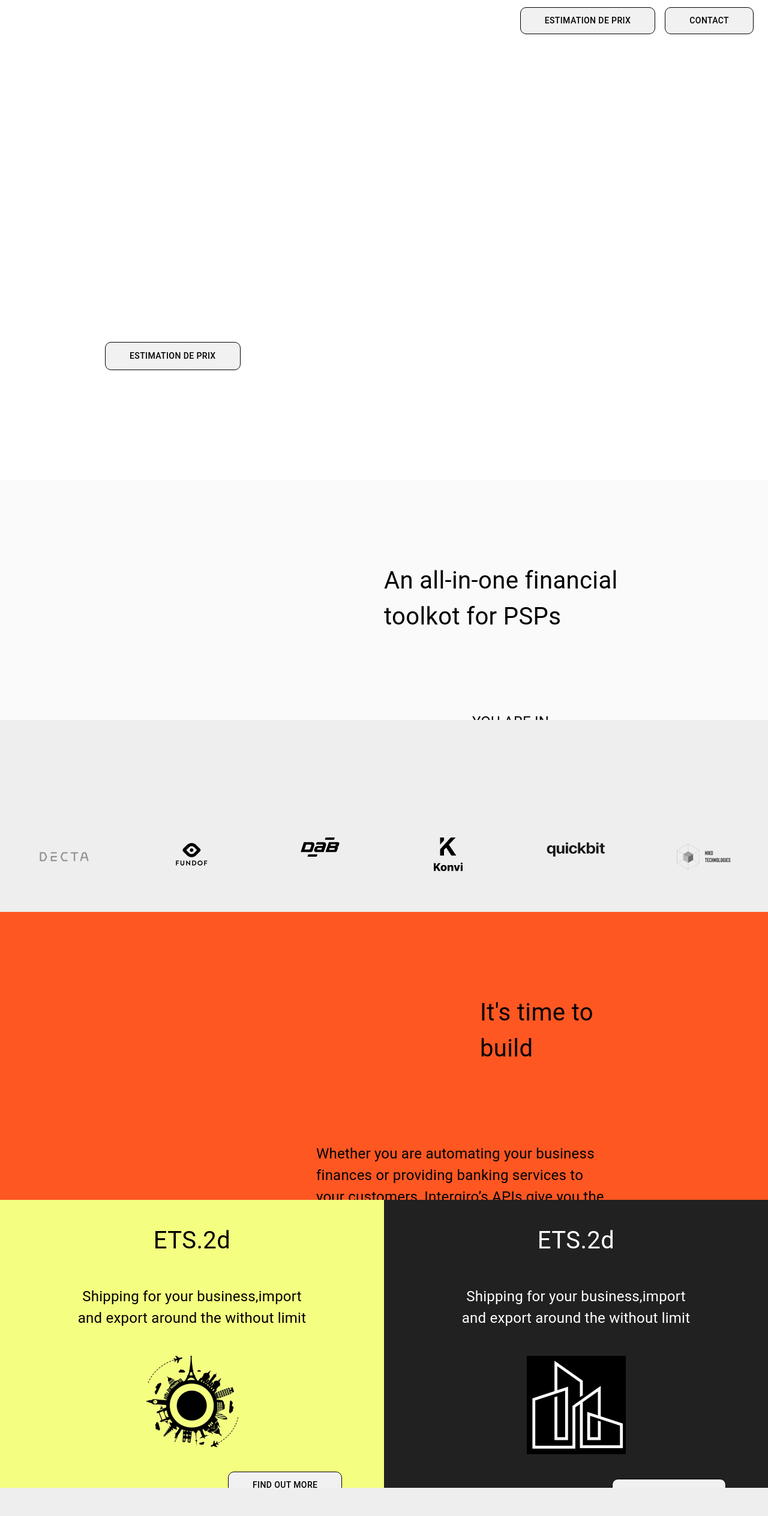
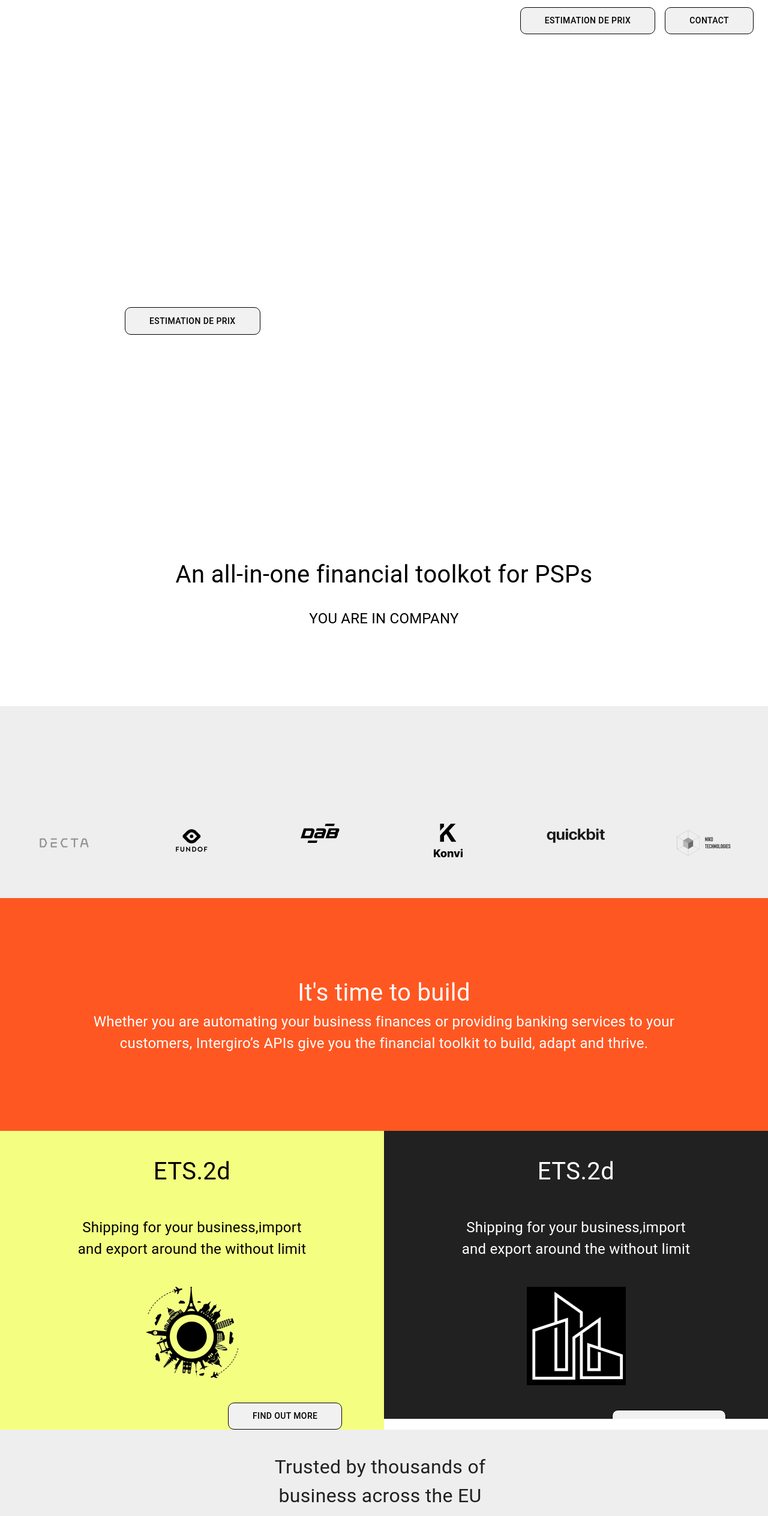
Before and after one commit to formationsamak/ETS_Front, a React (Create React App) app: page / in a window 1280 px wide. Shown: the top 2527 px of the page at 60% size. Built offline with nearby package versions, Linux system fonts and the light colour scheme; grey boxes are pictures that could not be loaded.

Commit message:
fix(home): fixing some issue with yhe code

```diff
--- a/src/components/ETS-2d-3d/Ets23d.tsx
+++ b/src/components/ETS-2d-3d/Ets23d.tsx
@@ -8,23 +8,15 @@ import Button from '@mui/material/Button';
 function Ets23d() {
   return (
     <Box sx={{
-        height: "60vh",
-        overflow: "clip",
-        position: "relative",
-        width: "100vw",
+        width: "100%",
         backgroundColor:'#fff',
         display: 'flex'
-
         }}>
 
 
       <Box sx={{
-        height: "60vh",
-        overflow: "clip",
-        position: "fixe",
         width: "50%",
         backgroundColor:'#f4ff81'
-
        }} >
 
        <Box  sx={{  textAlign:'center', paddingBottom: "7px",paddingTop: "38px"}}>
@@ -34,8 +26,8 @@ function Ets23d() {
          <Typography fontSize="1.5rem">Shipping for your business,import <br/> and export around the without limit </Typography>
         </Box>
         <Box sx={{  textAlign:'center', paddingBottom: "7px",paddingTop: "38px"}}>
-
-        <img src={srcVideo} alt="" /></Box>
+        <img src={srcVideo} alt="" />
+        </Box>
 
         <Box  sx={{ paddingTop: "30px",paddingLeft: "380px",paddingRight: "2px"}}>
             <Button sx={{ paddingLeft: "840px", borderRadius: '10px', padding:'9px 40px', bgcolor: '#f1f1f1',    borderColor: 'black',color: 'black'}} variant="outlined">Find out more
--- a/src/components/business/Business.tsx
+++ b/src/components/business/Business.tsx
@@ -13,7 +13,6 @@ function Business() {
             height: "600px",
             overflow: "clip",
             position: "relative",
-            width: "100vw",
 
         }}>
          <img style={{position: "absolute", top: 0, zIndex: -1,    width: '100%'}}  src={srcVideo}/>
--- a/src/components/carousel/Carousel.tsx
+++ b/src/components/carousel/Carousel.tsx
@@ -4,19 +4,13 @@ import {Box, Typography} from "@mui/material";
 function Carousel() {
   return (
     <Box sx={{
-        height: "60vh",
-        overflow: "clip",
-        position: "relative",
-        width: "100vw",
-        backgroundColor:'#ff5722'
-
+        backgroundColor:'#ff5722',
+        textAlign: "center",
+        padding: "8rem",
+        color: "#fff"
     }}>
-        <Box  sx={{ paddingTop: "138px",paddingLeft: "800px",paddingRight: "211px",paddingBottom: "78px"}}>
          <Typography fontSize="2.5rem">It's time to build</Typography>
-        </Box>
-        <Box  sx={{ paddingTop: "49px",paddingLeft: "527px",paddingBottom: '78px',    paddingRight: '258px',alignItems:'center'}}>
          <Typography fontSize="1.5rem"> Whether you are automating your business finances or providing banking services to your customers, Intergiro’s APIs give you the financial toolkit to build, adapt and thrive. </Typography>
-        </Box>
 
     </Box>
   )
--- a/src/components/cartes/Cartes.tsx
+++ b/src/components/cartes/Cartes.tsx
@@ -12,9 +12,10 @@ function Carte() {
             height: "100vh",
             overflow: "clip",
             position: "relative",
-            width: "100vw",
+            display: "flex",
+            flexDirection: "column",
+            justifyContent: "center"
         }}>
-            <div>
             <video
                 style={{position: "absolute", top: 0, zIndex: -1}}
                 autoPlay
@@ -23,9 +24,8 @@ function Carte() {
                 src={srcVideo}
                 id={"home-video"} muted
             />
-            </div>
 
-            <Box sx={{ paddingTop: "300px", paddingLeft: "175px" }} >
+            <Box sx={{ paddingLeft: "13rem" }} >
                 <Typography fontSize="4rem" color={"#fff"} >Business<br/> Shaped Consultation</Typography>
                 <Typography fontSize="2rem" color={"#fff"}>Online bankingb for moddre bussnesses</Typography>
 
--- a/src/components/cartesIcon/cartesIcon.tsx
+++ b/src/components/cartesIcon/cartesIcon.tsx
@@ -3,21 +3,9 @@ import {Box, Typography} from "@mui/material";
 
 function CartesIcon() {
   return (
-    <Box sx={{
-        height: "50vh",
-        overflow: "clip",
-        position: "relative",
-        width: "100%",
-        backgroundColor:'#fafafa'
-
-    }}>
-        <Box  sx={{ paddingTop: "138px",paddingLeft: "640px",paddingRight: "211px",paddingBottom: "78px"}}>
-         <Typography fontSize="2.5rem"> An all-in-one financial toolkot for PSPs</Typography>
-        </Box>
-        <Box  sx={{ paddingTop: "49px",paddingLeft: "787px",paddingBottom: '78px',    paddingRight: '258px'}}>
+    <Box sx={{textAlign: "center", padding: "8rem"}}>
+         <Typography fontSize="2.5rem" marginBottom={"25px"}> An all-in-one financial toolkot for PSPs</Typography>
          <Typography fontSize="1.5rem">YOU ARE IN COMPANY </Typography>
-        </Box>
-
     </Box>
   )
 }
--- a/src/components/iconegrid/Icongird.tsx
+++ b/src/components/iconegrid/Icongird.tsx
@@ -15,7 +15,6 @@ function Icongird() {
         height: "40vh",
         overflow: "clip",
         position: "relative",
-        width: "100vw",
         backgroundColor:'#eeeeee',
         display: 'flex'
 
@@ -83,12 +82,6 @@ function Icongird() {
         <Box sx={{  textAlign:'center', paddingBottom: "7px",paddingTop: "38px"}}>
         <img src={icon6} alt="" /></Box>
       </Box>
-
-
-
-
-
-
     </Box>
   )
 }
--- a/src/components/rated/Rated.tsx
+++ b/src/components/rated/Rated.tsx
@@ -10,10 +10,8 @@ function Rated() {
         height: "40vh",
         overflow: "clip",
         position: "relative",
-        width: "100vw",
         backgroundColor:'#eeeeee',
         display: 'flex'
-
         }}>
 
 
--- a/src/pages/home/Home.tsx
+++ b/src/pages/home/Home.tsx
@@ -16,7 +16,6 @@ export function Home() {
             <section id={"homecarte"}>
                 <Carte/>
             </section>
-
             <section >
                 <CartesIcon/>
             </section>
@@ -26,20 +25,15 @@ export function Home() {
             <section >
                 <Carousel/>
             </section>
-
             <section >
                 <Ets23d/>
             </section>
             <section >
                 <Rated/>
             </section>
-
-
             <section >
                 <Business/>
             </section>
-
-
         </div>
     );
 }
```
Lines whose indentation alone changed are shown as unchanged.
